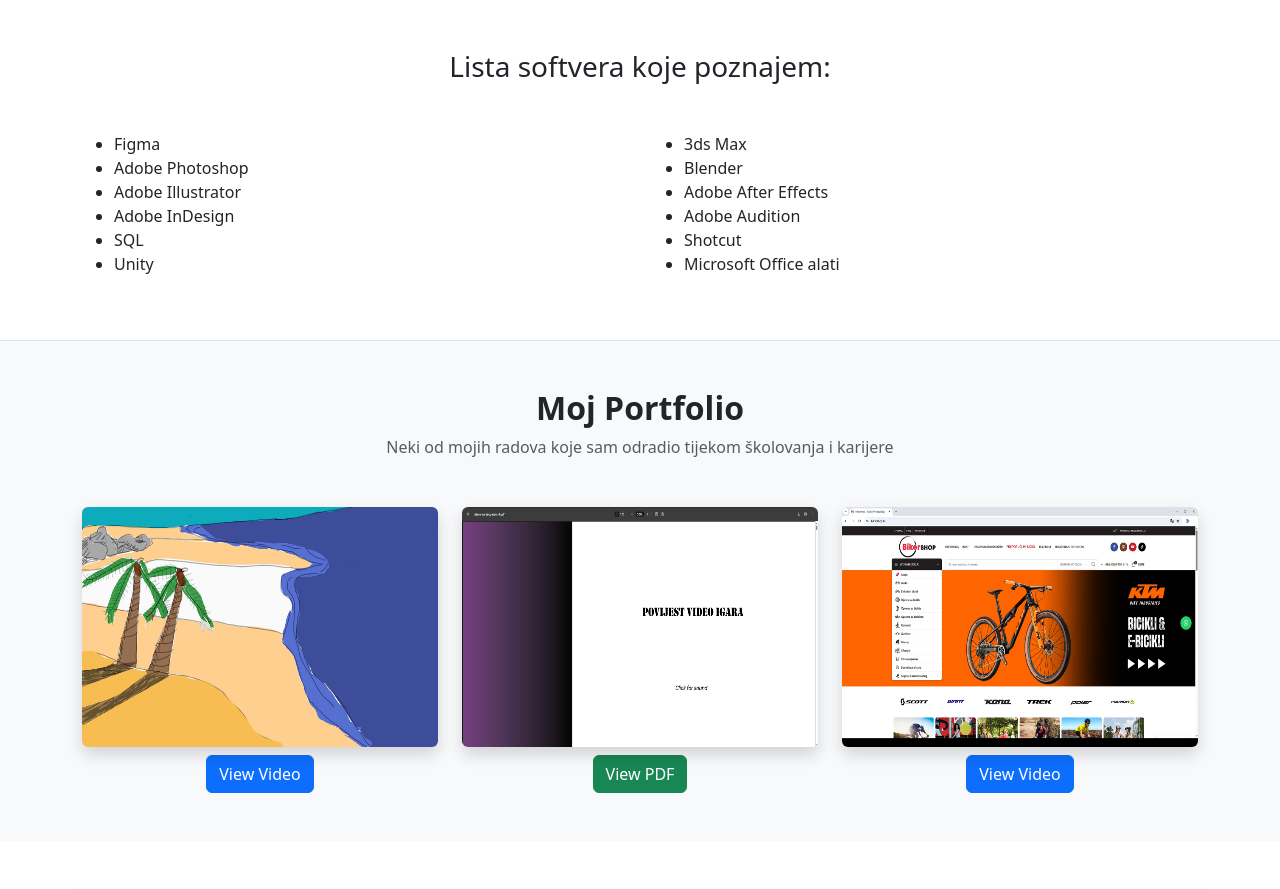
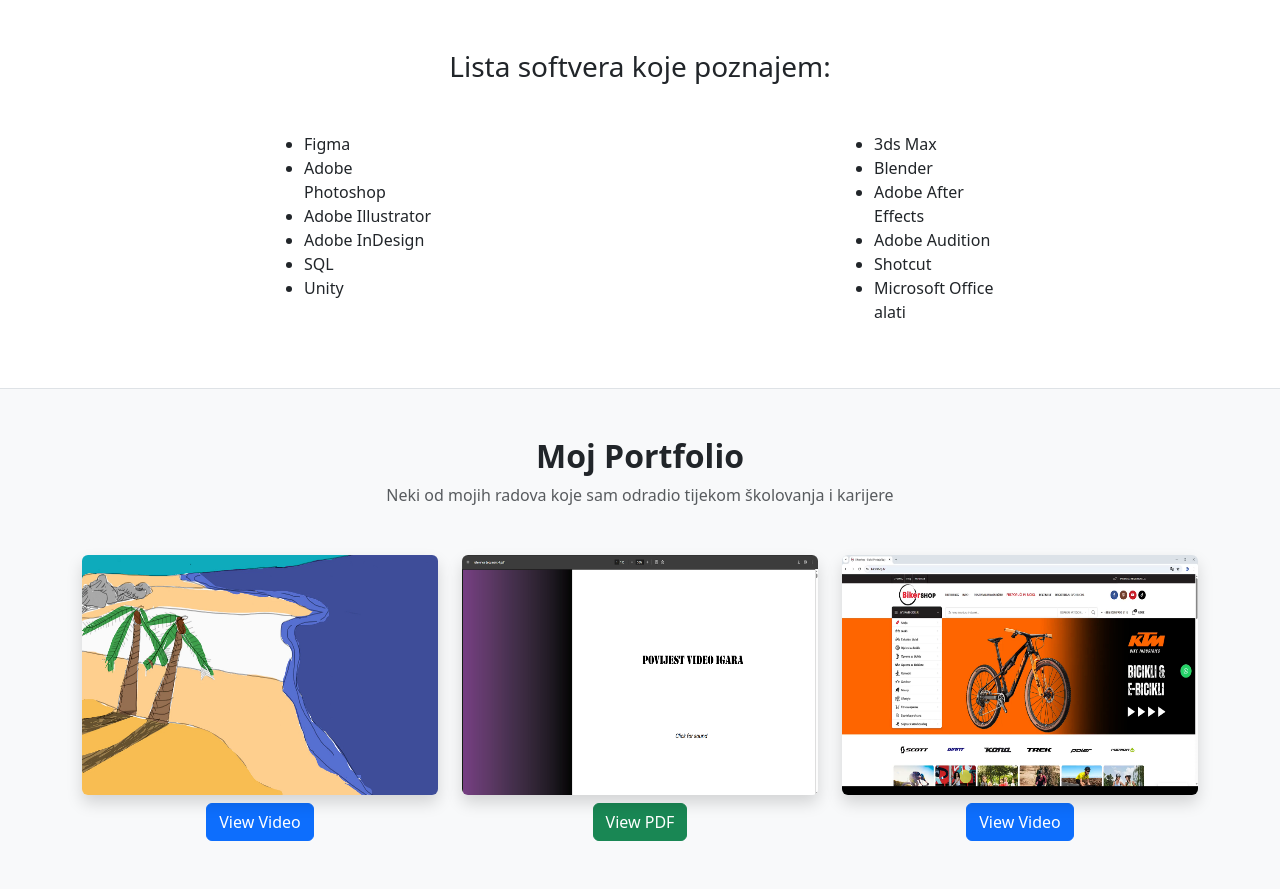
Before and after one commit to Fcoha/fcoha.github.io, a plain HTML site: page index.html in a window 1280 px wide. Shown: the part 4500-5389 px from the top of the page. Drawn offline with Linux system fonts and the light colour scheme.

Commit message:
Updated Competencies in Index.html

```diff
--- a/index.html
+++ b/index.html
@@ -339,7 +339,7 @@
                 </div>
             </div>
             <h3 class="text-center my-5">Lista softvera koje poznajem:</h3>
-            <div class="col-6 col-md-6 mx-auto">
+            <div class="col-6 col-md-2 mx-auto">
                 <ul>
                     <li>Figma</li>
                     <li>Adobe Photoshop</li>
@@ -349,7 +349,7 @@
                     <li>Unity</li>
                 </ul>
             </div>
-            <div class="col-6 col-md-6 mx-auto">
+            <div class="col-6 col-md-2 mx-auto">
                 <ul>
                     <li>3ds Max</li>
                     <li>Blender</li>
```
